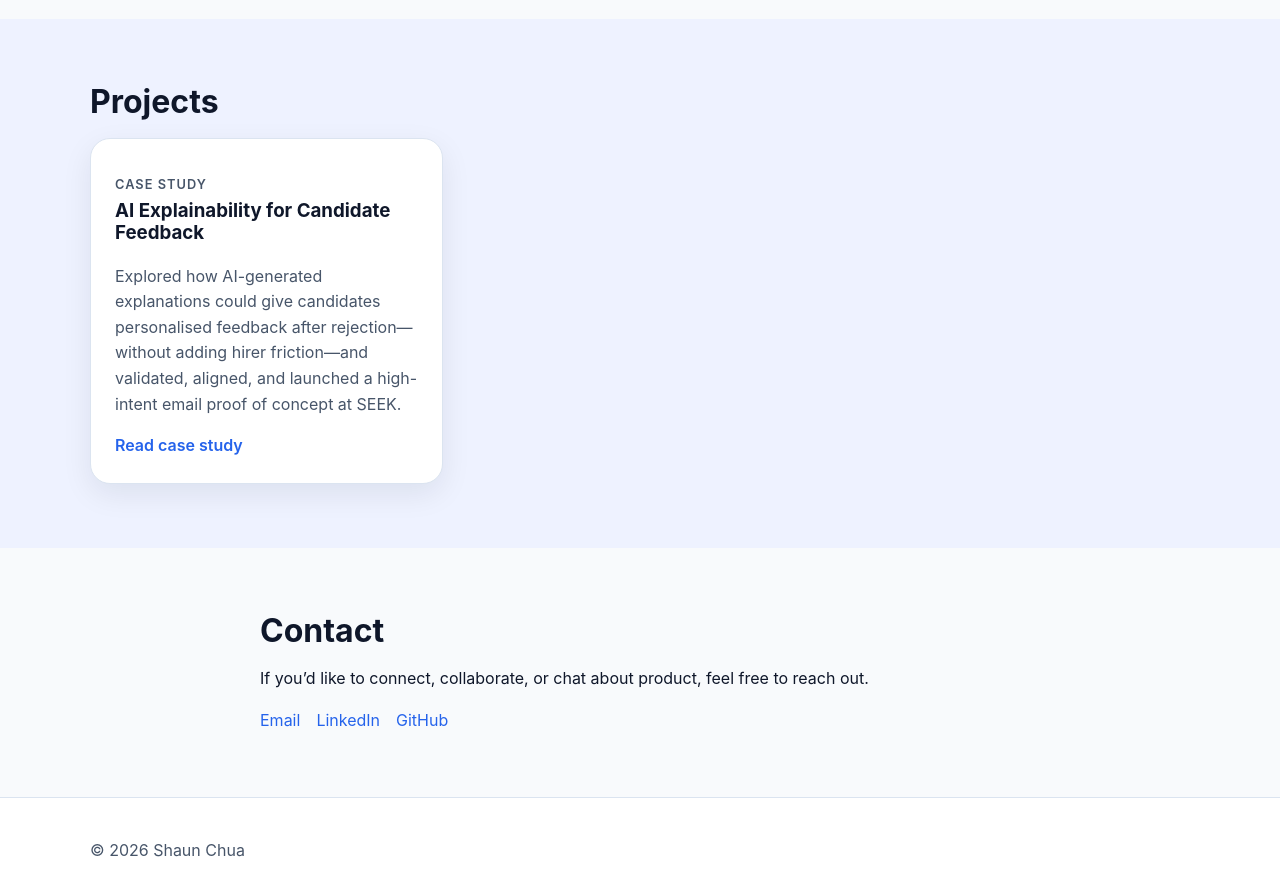
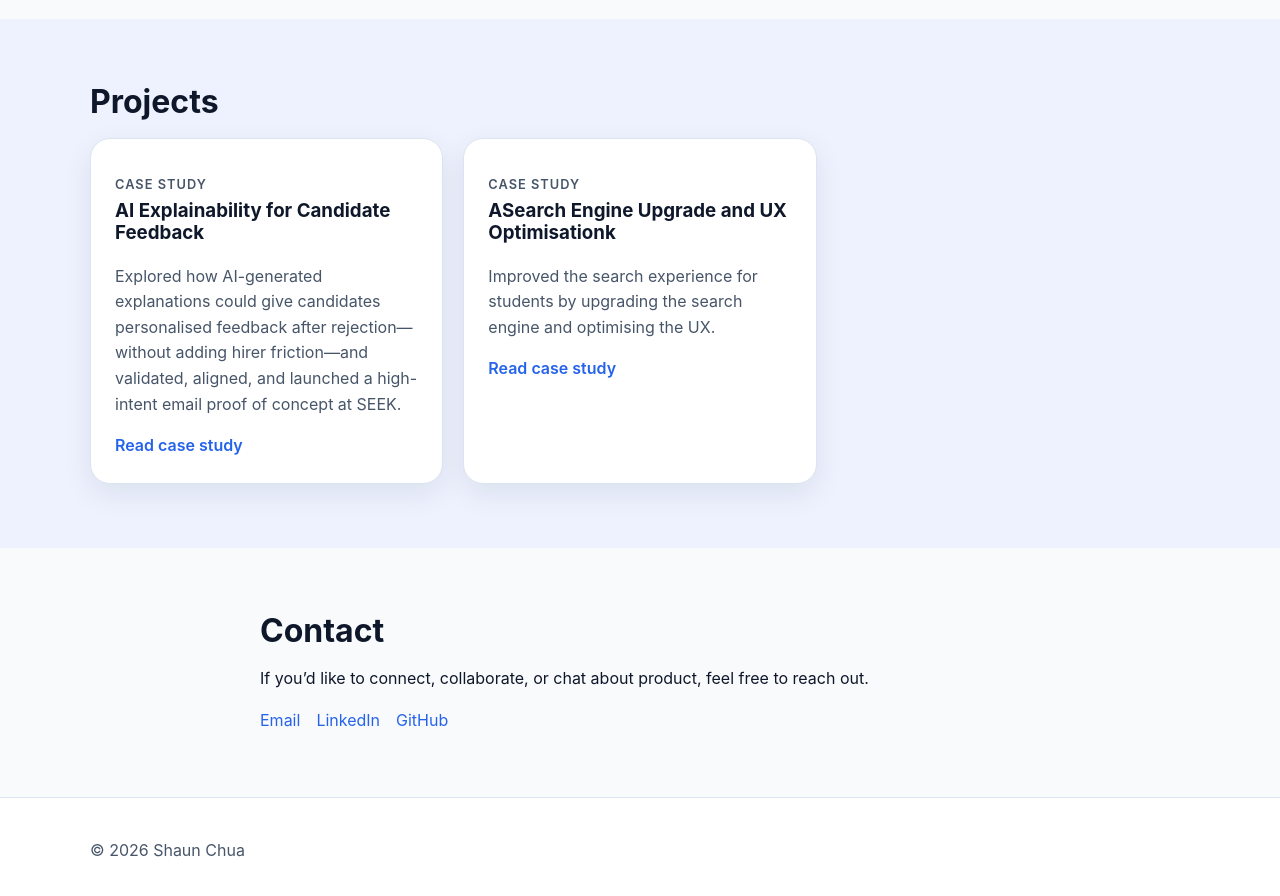
Before and after one commit to SC-hub1/personal-site, a plain HTML site: page index.html in a window 1280 px wide. Shown: the part 1000-1896 px from the top of the page. Drawn offline with Linux system fonts and the light colour scheme.

Commit message:
Update index.html

```diff
--- a/index.html
+++ b/index.html
@@ -74,6 +74,14 @@
           </p>
           <a class="project-link" href="/projects/project-genai-seek.html">Read case study</a>
         </article>
+        <article class="card project-card">
+            <p class="project-tag">Case Study</p>
+            <h3>ASearch Engine Upgrade and UX Optimisationk</h3>
+          <p>
+          Improved the search experience for students by upgrading the search engine and optimising the UX.
+          </p>
+          <a class="project-link" href="/projects/project-search-exp-cfox.html">Read case study</a>
+        </article>
         </div>
       </div>
     </section>
```
